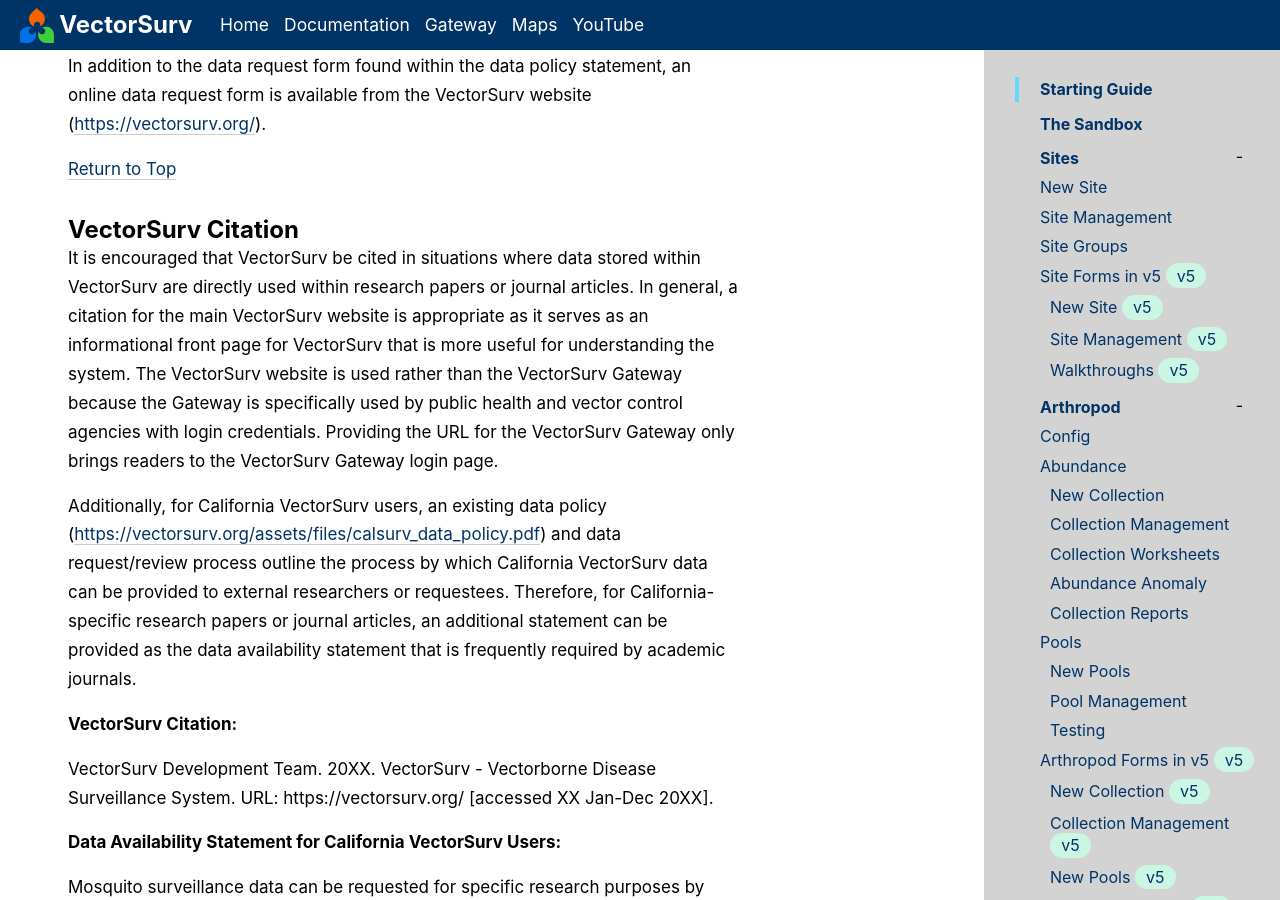
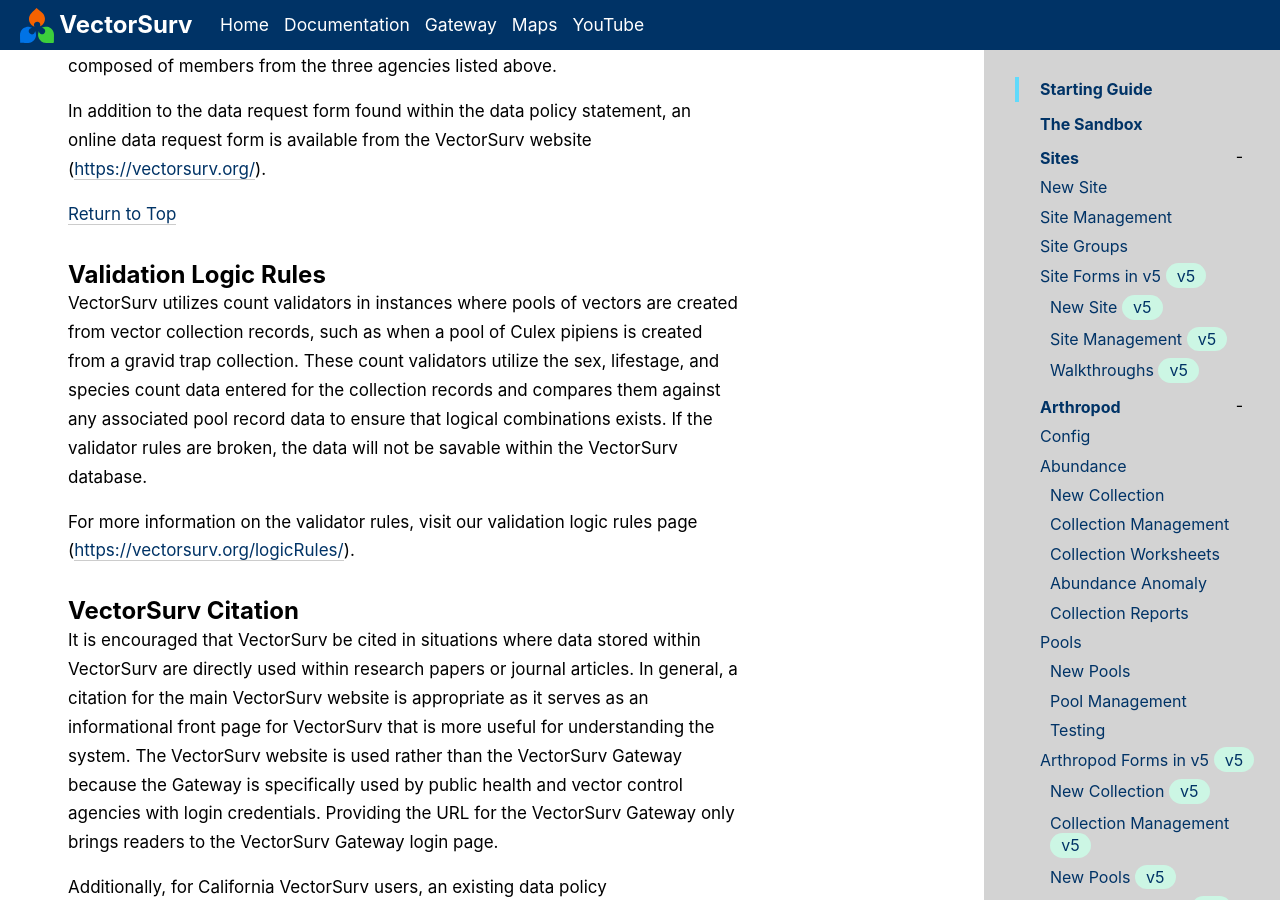
Before and after one commit to tlvaldepena/vectorsurv.org, a Jekyll site: the page built from _docs/starting/VectorSurv_FAQ.md, in a window 1280 px wide and 900 px high, scrolled down 11659 px. Built offline with Jekyll 4.4.1, drawn with Linux system fonts in a browser that asks for light colours; some of the changed text lies outside the part shown.

Commit message:
Update VectorSurv_FAQ.md

```diff
--- a/_docs/starting/VectorSurv_FAQ.md
+++ b/_docs/starting/VectorSurv_FAQ.md
@@ -14,6 +14,8 @@
 - [Exporting Data from VectorSurv](#ExportingData)
 
 - [Data Access on VectorSurv](#DataAccess)
+
+- [Validation Logic Rules](#ValidationLogicRules)
 
 - [VectorSurv Citation](#VectorSurvCitation)
 
@@ -242,6 +244,12 @@
 
 [Return to Top](#TableOfContents)
 
+## Validation Logic Rules {#ValidationLogicRules}
+
+VectorSurv utilizes count validators in instances where pools of vectors are created from vector collection records, such as when a pool of Culex pipiens is created from a gravid trap collection. These count validators utilize the sex, lifestage, and species count data entered for the collection records and compares them against any associated pool record data to ensure that logical combinations exists. If the validator rules are broken, the data will not be savable within the VectorSurv database.
+
+For more information on the validator rules, visit our validation logic rules page (<https://vectorsurv.org/logicRules/>).
+
 ## VectorSurv Citation {#VectorSurvCitation}
 
 It is encouraged that VectorSurv be cited in situations where data stored within VectorSurv are directly used within research papers or journal articles. In general, a citation for the main VectorSurv website is appropriate as it serves as an informational front page for VectorSurv that is more useful for understanding the system. The VectorSurv website is used rather than the VectorSurv Gateway because the Gateway is specifically used by public health and vector control agencies with login credentials. Providing the URL for the VectorSurv Gateway only brings readers to the VectorSurv Gateway login page.
```
